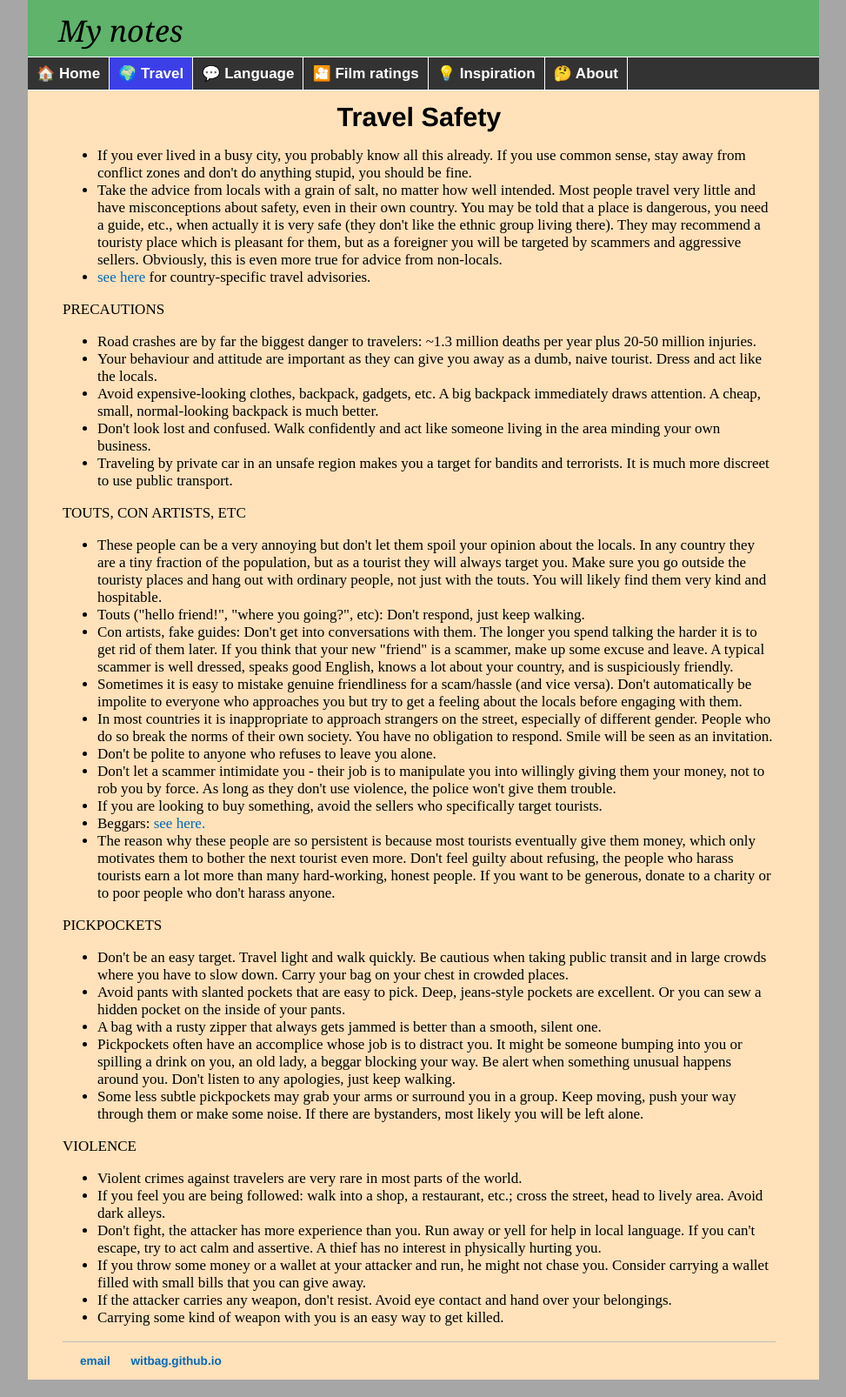
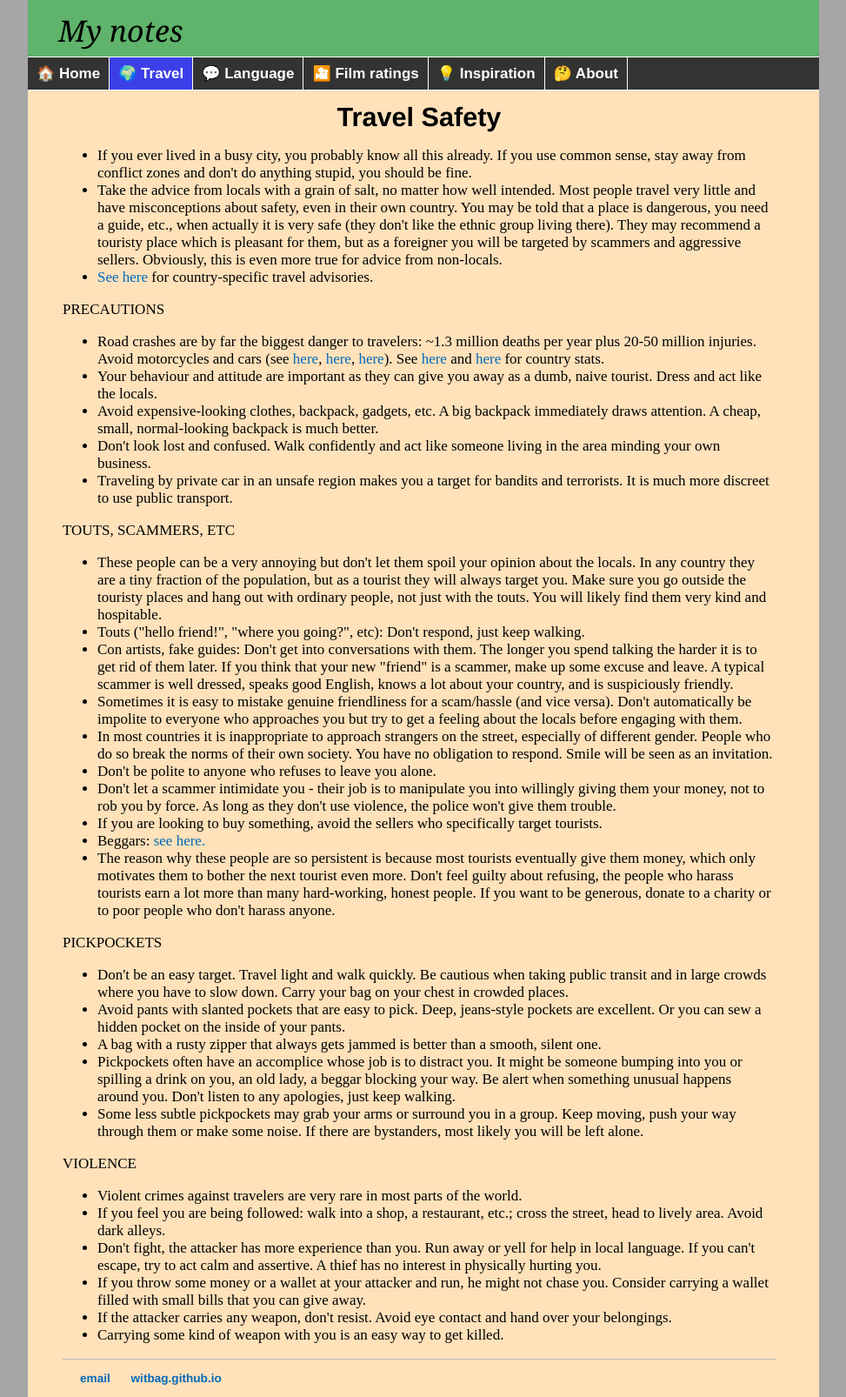
Before and after one commit to witbag/witbag.github.io, a Jekyll site: the page built from travel/safety.html, in a window 1280 px wide. Shown: the whole page at 87% size, without its empty margins (153-1126 px from the left). Built offline with Jekyll 4.4.1, drawn with Linux system fonts in a browser that asks for light colours.

Commit message:
Update safety.html

```diff
--- a/travel/safety.html
+++ b/travel/safety.html
@@ -11,17 +11,17 @@ title: Travel advice
 <ul>
 <li>If you ever lived in a busy city, you probably know all this already. If you use common sense, stay away from conflict zones and don't do anything stupid, you should be fine.<br>
 <li>Take the advice from locals with a grain of salt, no matter how well intended. Most people travel very little and have misconceptions about safety, even in their own country. You may be told that a place is dangerous, you need a guide, etc., when actually it is very safe (they don't like the ethnic group living there). They may recommend a touristy place which is pleasant for them, but as a foreigner you will be targeted by scammers and aggressive sellers. Obviously, this is even more true for advice from non-locals.<br>
-<li><a href="resources.html#advis">see here</a> for country-specific travel advisories.<br>
+<li><a href="resources.html#advis">See here</a> for country-specific travel advisories.<br>
 </ul>
 <p>PRECAUTIONS</p>
 <ul>
-<li>Road crashes are by far the biggest danger to travelers: ~1.3 million deaths per year plus 20-50 million injuries.
+<li>Road crashes are by far the biggest danger to travelers: ~1.3 million deaths per year plus 20-50 million injuries. Avoid motorcycles and cars (see <a href="https://cdn.statcdn.com/Infographic/images/normal/18264.jpeg" target=_blank>here</a>, <a href="https://upload.wikimedia.org/wikipedia/commons/e/e1/Road-way_vs._railway_safety.png" target=_blank>here</a>, <a href="https://en.wikipedia.org/wiki/Aviation_safety#Transport_comparisons" target=_blank>here</a>). See <a href="https://en.wikipedia.org/wiki/List_of_countries_by_traffic-related_death_rate" target=_blank>here</a> and <a href="https://apps.who.int/iris/rest/bitstreams/1164010/retrieve" target=_blank>here</a> for country stats.
 <li>Your behaviour and attitude are important as they can give you away as a dumb, naive tourist. Dress and act like the locals.</li>
 <li>Avoid expensive-looking clothes, backpack, gadgets, etc. A big backpack immediately draws attention. A cheap, small, normal-looking backpack is much better.</li>
 <li>Don't look lost and confused. Walk confidently and act like someone living in the area minding your own business.</li>
 <li>Traveling by private car in an unsafe region makes you a target for bandits and terrorists. It is much more discreet to use public transport.</li>
 </ul>
-<p>TOUTS, CON ARTISTS, ETC</p>
+<p>TOUTS, SCAMMERS, ETC</p>
 <ul>
 <li>These people can be a very annoying but don't let them spoil your opinion about the locals. In any country they are a tiny fraction of the population, but as a tourist they will always target you. Make sure you go outside the touristy places and hang out with ordinary people, not just with the touts. You will likely find them very kind and hospitable. </li>
 <li>Touts ("hello friend!", "where you going?", etc): Don't respond, just keep walking.</li>
```
